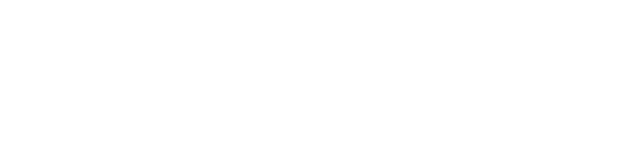
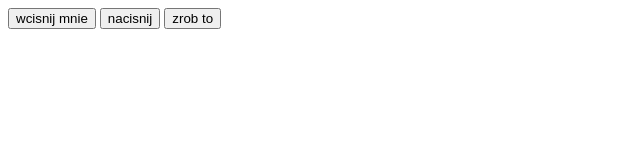
Before and after one commit to Zuzannkaa/avocado, a plain HTML site: page index.html in a window 1280 px wide. Shown: the whole page, without its empty margins (0-640 px from the left). Drawn offline with Linux system fonts and the light colour scheme.

Commit message:
Add files via upload

```diff
--- a/index.html
+++ b/index.html
@@ -2,9 +2,49 @@
 <!DOCTYPE html>
 <html>
 <head>
-	<title>Ćwiczenia z js</title>
+	<title>cwiczenia z js</title>
 </head>
 <body>
+     <button id="pierwszy" onclick="guacamole()">
+     	wcisnij mnie
+     </button>
 
+     <button id="drugi" onclick="toast()">
+       nacisnij
+     </button>
+
+     <button id="trzeci" onclick="pesto()">
+     	zrob to
+     </button>
+
+     <p id="demo"></p>
+
+     <script type="text/javascript">
+
+     	function avocado(a,b){
+     		console.log(a+b);
+     	}
+
+     	avocado(2,5);
+
+     	function guacamole(){
+     		alert("ojejciu");
+     	}
+     	function toast(){
+
+      		confirm("na pewno?");
+     	}
+     	function pesto(){
+
+     		var imie = prompt("jak ci na imie, niewiasto?", "harry potter");
+
+     		if (imie != null){
+
+     			document.getElementById("demo").
+     			innerHTML = "hello " + imie + ", co jest doktorku?";
+     		}
+
+     	}
+     </script>
 </body>
 </html>
```
